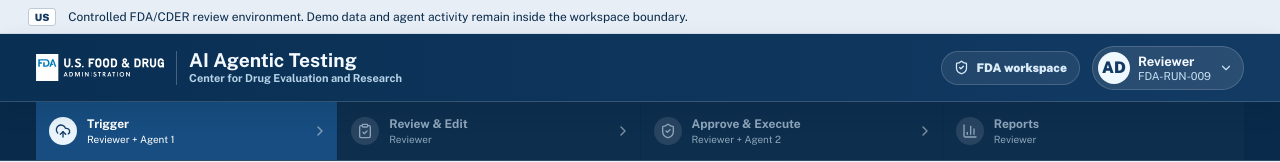
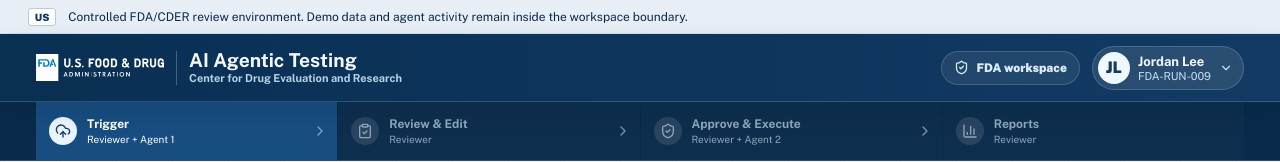
Before and after one commit to aldrinstellus/c-fda-ai-testing, a Next.js app: page / in a window 1280 px wide. Shown: the top 162 px of the page. Built offline with nearby package versions, Linux system fonts and the light colour scheme.

Commit message:
Replace reviewer placeholder name

```diff
--- a/components/fda-ai-testing-app.tsx
+++ b/components/fda-ai-testing-app.tsx
@@ -1062,9 +1062,9 @@
               aria-expanded={sessionMenuOpen}
               onClick={() => setSessionMenuOpen((current) => !current)}
             >
-              <span>AD</span>
+              <span>JL</span>
               <div>
-                <strong>Reviewer</strong>
+                <strong>Jordan Lee</strong>
                 <em>FDA-RUN-009</em>
               </div>
               <ChevronDown className={cls("sessionChevron", sessionMenuOpen && "open")} size={14} />
@@ -1072,7 +1072,7 @@
             {sessionMenuOpen && (
               <div className="sessionMenu" role="menu" aria-label="Reviewer menu">
                 <div className="sessionMenuHeader">
-                  <strong>Aldrin Dharmapuri</strong>
+                  <strong>Jordan Lee</strong>
                   <span>Reviewer / FDA-RUN-009</span>
                 </div>
                 <button
```
